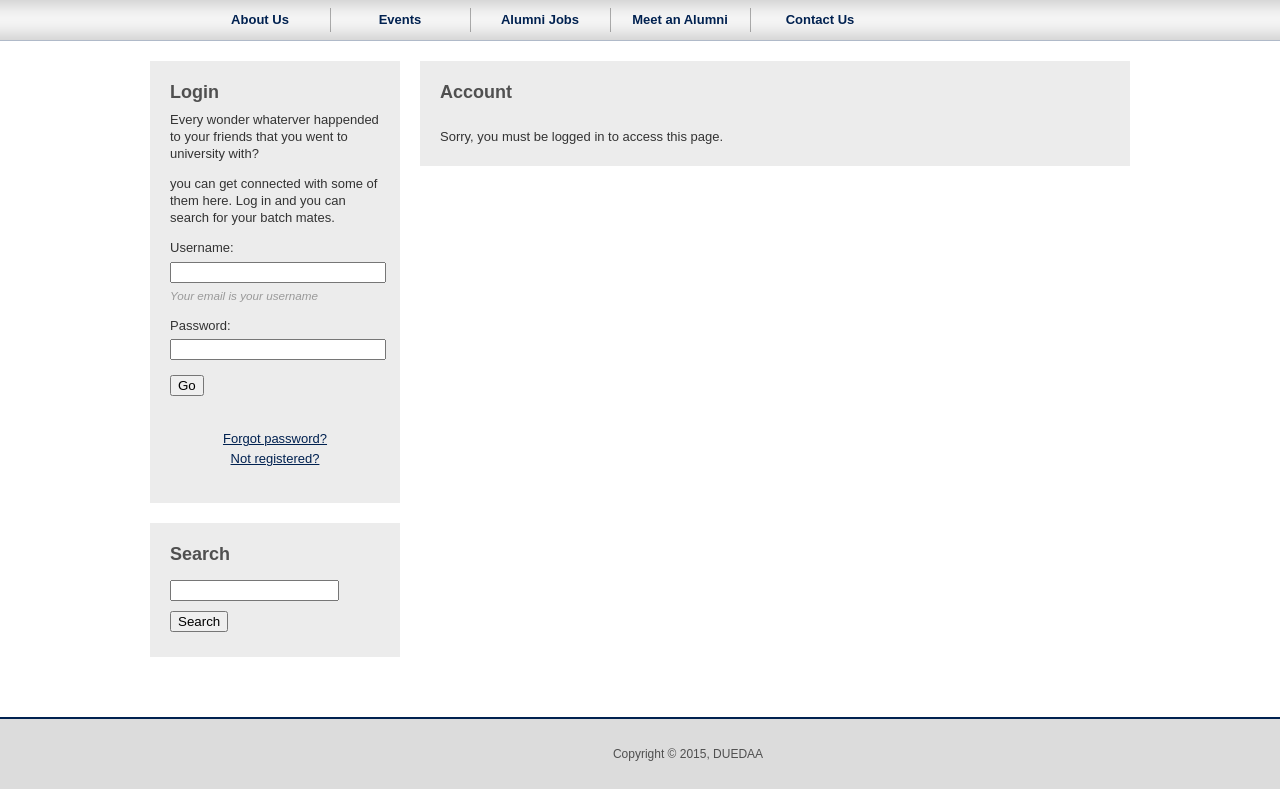
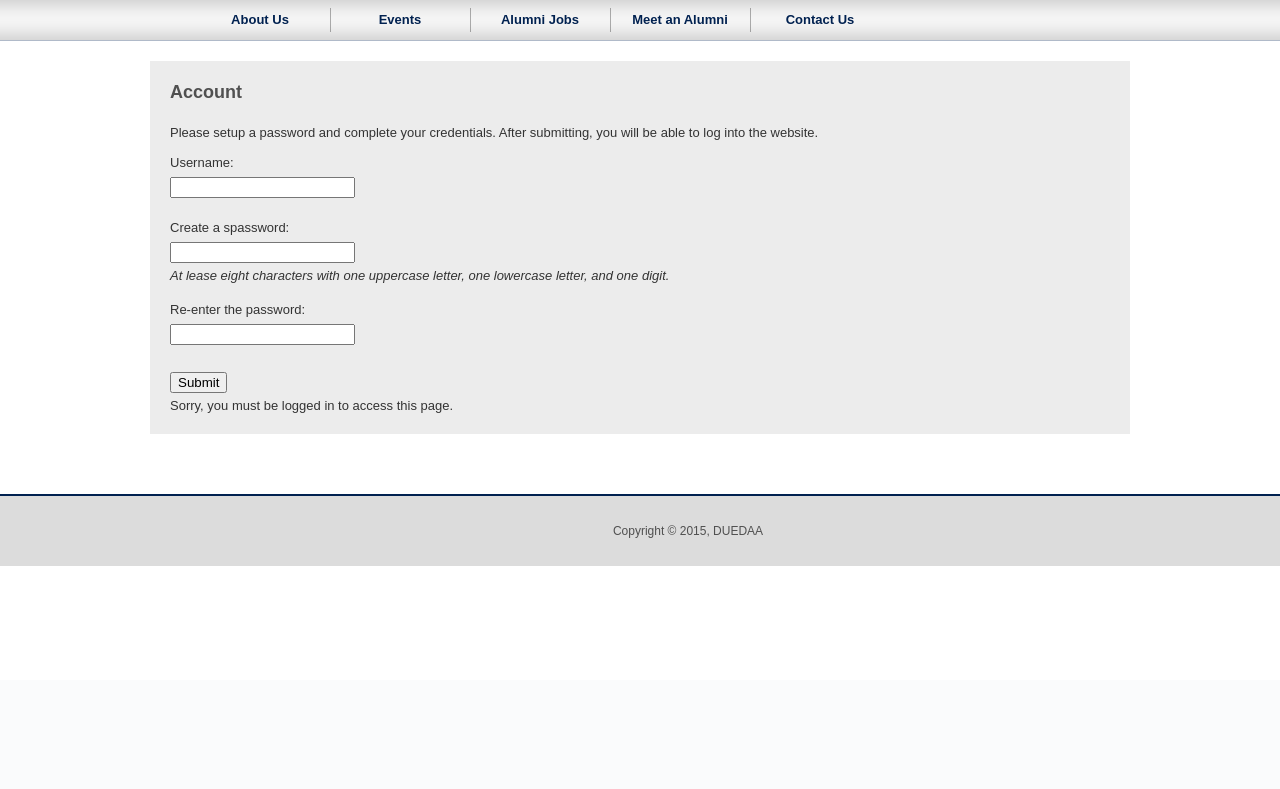
Before and after one commit to Luna2873/alumin, a PHP site: page /alumin/account.php in a window 1280 px wide. Shown: the part 120-909 px from the top of the page. After the commit the page ends 686 px from the top, so only its background shows below. Run offline with PHP 8.4, Linux system fonts and the light colour scheme; some libraries are stand-ins or nearby versions.

Commit message:
layout change for account.php page

```diff
--- a/duedaana/account.php
+++ b/duedaana/account.php
@@ -13,32 +13,10 @@ $account = new Account($_GET, $_POST);
 		<div id="wrapper">
 			<?php include_once "page/header.txt"; ?>
 			<div id="body">
-				<div class="right-side">
-					<div class="coming-up panel">
-						<?php echo $account->getSide(); ?>
-					</div>
-					<div class="coming-up panel">
-						<h2>Search</h2>
-						<form method="get" action="search.php">
-							<input type="text" size="18" name="search">
-							<input type="submit" value="Search">
-						</form>
-					</div>
-				</div>
-				<div class="content">
-					<div class="panel">
-						<h2>Account</h2><br>
-						<form method="post" action="?action=update">
-							<script>
-								function handleStateOrProvince(value) {
-									var element = document.getElementById("label");
-									if(value=="CANADA")
-										element.innerHTML = "Province:";
-									else
-										element.innerHTML = "State:";
-								}
-							</script>
-							<?php
+				<div class="panel">
+					<h2>Account</h2>
+					<form method="post" action="?action=update">
+						<?php
 							$error = "";
 							if(isset($_GET['error'])) {
 								$error = explode("*", urldecode($_GET['error']));
@@ -47,28 +25,23 @@ $account = new Account($_GET, $_POST);
 								else
 									$error = "";
 							}
-							if($account->doCheck()):
-							?>
-							<div style="float: left;">
-							Class of graduation:<Br><input type="text" name="graduation"><br><br>
-							Email:<br><input type="email" name="email"><br><br>
-							Phone Number:<br><input type="tel" name="phone"><br><br>
-							House Number:<br><input type="number" name="house"><br><br>
-							<input type="submit" value="Update"><br><?php echo $error; ?></div>
-							<div style="float: right; margin-right: 180px;">
-							Password:<br><input type="password" name="password"><br><br>
-							Resident of:<br>
-							<select onchange="handleStateOrProvince(this.value)" name="resident">
-								<option value="USA">USA</option>
-								<option value="CANADA">CANADA</option>
-							</select><br><br>
-							City:<br><input type="text" name="city"><br><br>
-							<label id="label">State:</label><br><input type="text" name="stateorprovince"><br><br></div>
-							<?php else: ?>
+							//if($account->doCheck()):
+						?>
+						<div>
+							<p>Please setup a password and complete your credentials. After submitting, you will be able to log into the website.</p>
+							Username:<br/>
+							<input type="text" name="username"><br><br>
+							Create a spassword:<br>
+							<input type="password" name="password"><br/>
+							<i>At lease eight characters with one uppercase letter, one lowercase letter, and one digit.</i><br><br>
+							Re-enter the password:<br/>
+							<input type="password" name="password"><br><br>
+							<input type="submit" value="Submit"><br><?php echo $error; ?>
+						</div>
+						<?php //else: ?>
 							Sorry, you must be logged in to access this page.
-							<?php endif; ?>
-						</form>
-					</div>
+						<?php //endif; ?>
+					</form>
 				</div>
 			</div>
 		</div>
```
